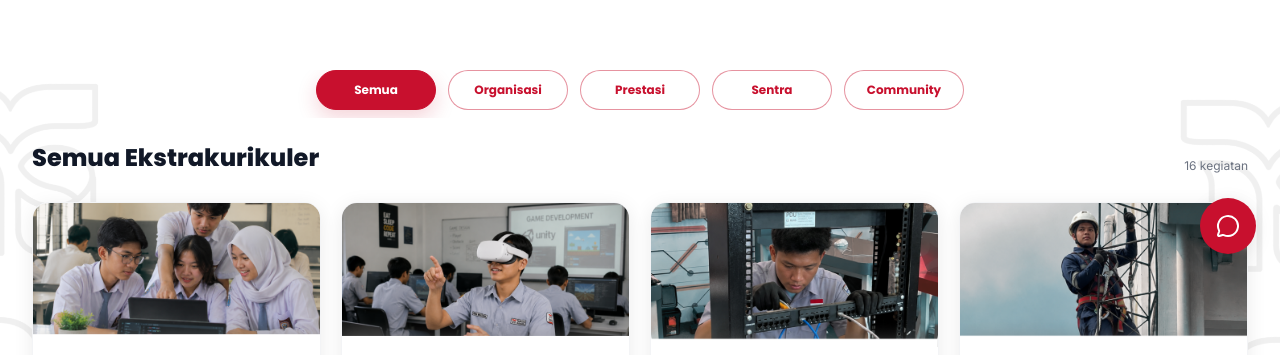
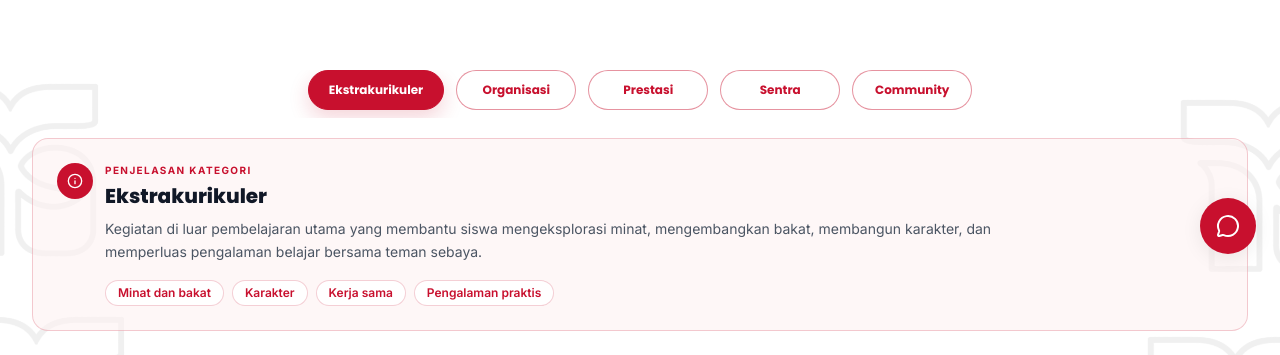
Before and after one commit to KiandrAHD/smk-telkom-purwokerto, a React (Vite) app in the folder frontend/: page /ekstrakurikuler in a window 1280 px wide. Shown: the part 522-877 px from the top of the page. Built offline with nearby package versions, Linux system fonts and the light colour scheme; no server answers.

Commit message:
feat: tambahkan penjelasan kategori ekstrakurikuler

```diff
--- a/frontend/scripts/uji-ekstrakurikuler.mjs
+++ b/frontend/scripts/uji-ekstrakurikuler.mjs
@@ -18,10 +18,17 @@ for (const nama of kegiatan) {
 }
 
 assert.match(page, /aria-label="Cari kegiatan"/);
-assert.match(page, /const \[activeCategory, setActiveCategory\] = useState\('Semua'\)/);
-assert.match(page, /activeCategory === 'Semua' \|\| item\.category === activeCategory/);
+assert.match(page, /const \[activeCategory, setActiveCategory\] = useState\('Ekstrakurikuler'\)/);
+assert.match(page, /activeCategory === 'Ekstrakurikuler' \|\| item\.category === activeCategory/);
 assert.match(page, /CategoryTabs activeCategory=\{activeCategory\} onSelect=\{onSelect\}/);
 assert.match(page, /onSelect=\{setActiveCategory\}/);
+assert.match(page, /id="penjelasan-kategori"/);
+assert.match(page, /aria-live="polite"/);
+assert.match(page, /aria-controls="penjelasan-kategori"/);
+assert.match(page, /categoryDetails\[activeCategory\]/);
+for (const kategori of ['Ekstrakurikuler', 'Organisasi', 'Prestasi', 'Sentra', 'Community']) {
+  assert.ok(data.includes(`${kategori}: {`), `Penjelasan ${kategori} belum tersedia`);
+}
 assert.ok(!page.includes('scrollIntoView'), 'Filter masih menggulir ke section lain');
 assert.ok(!page.includes('RibbonDivider'), 'Kategori masih dirender sebagai section bertumpuk');
 assert.match(page, /footerAccent/);
--- a/frontend/src/pages/EkstrakurikulerPage.jsx
+++ b/frontend/src/pages/EkstrakurikulerPage.jsx
@@ -1,5 +1,5 @@
 import { useMemo, useState } from 'react';
-import { ArrowRight, Bookmark, BriefcaseBusiness, ChevronLeft, ChevronRight, Search, Trophy, UsersRound } from 'lucide-react';
+import { ArrowRight, Bookmark, BriefcaseBusiness, ChevronLeft, ChevronRight, Info, Search, Trophy, UsersRound } from 'lucide-react';
 import { Link } from 'react-router-dom';
 import MainLayout from '../layouts/MainLayout';
 import footerAccent from '../assets/landing/footer-accent.png';
@@ -37,6 +37,7 @@ const CategoryTabs = ({ activeCategory, onSelect }) => (
           type="button"
           onClick={() => onSelect(name)}
           aria-pressed={active}
+          aria-controls="penjelasan-kategori"
           className={`h-10 min-w-[7.5rem] flex-none rounded-full border px-5 font-heading text-xs font-bold transition-all duration-200 ${
             active
               ? 'border-primary bg-primary text-white shadow-[0_8px_20px_rgba(200,16,46,0.18)]'
@@ -91,6 +92,7 @@ const CardGrid = ({ items, carousel = false }) => (
 const CategorySection = ({ activeCategory, title, items, onSelect }) => {
   const [activeSlide, setActiveSlide] = useState(0);
   const [direction, setDirection] = useState('next');
+  const categoryDetail = ekstrakurikulerData.categoryDetails[activeCategory];
   const orderedItems = items.map((_, offset) => items[(activeSlide + offset) % items.length]);
 
   const shiftSlide = (step) => {
@@ -122,6 +124,36 @@ const CategorySection = ({ activeCategory, title, items, onSelect }) => {
       <AccentPattern />
       <div className="relative z-10 mx-auto max-w-7xl px-4 sm:px-6 lg:px-8">
         <CategoryTabs activeCategory={activeCategory} onSelect={onSelect} />
+        <div
+          id="penjelasan-kategori"
+          aria-live="polite"
+          aria-labelledby="judul-penjelasan-kategori"
+          className="mt-5 overflow-hidden rounded-2xl border border-primary/20 bg-primary-50/60"
+        >
+          <div key={activeCategory} className="animate-masuk-halaman p-5 sm:p-6">
+            <div className="flex items-start gap-3">
+              <span className="grid h-9 w-9 flex-none place-items-center rounded-full bg-primary text-white">
+                <Info className="h-4 w-4" aria-hidden="true" />
+              </span>
+              <div className="min-w-0">
+                <p className="text-[10px] font-bold uppercase tracking-[0.14em] text-primary">Penjelasan kategori</p>
+                <h2 id="judul-penjelasan-kategori" className="mt-1 font-heading text-lg font-extrabold text-dark-900 sm:text-xl">
+                  {categoryDetail.title}
+                </h2>
+                <p className="mt-2 max-w-4xl text-xs leading-relaxed text-dark-600 sm:text-sm">
+                  {categoryDetail.description}
+                </p>
+                <div className="mt-4 flex flex-wrap gap-2" aria-label={`Hal yang dikembangkan dalam ${categoryDetail.title}`}>
+                  {categoryDetail.skills.map((skill) => (
+                    <span key={skill} className="rounded-full border border-primary/20 bg-white px-3 py-1 text-[10px] font-semibold text-primary sm:text-xs">
+                      {skill}
+                    </span>
+                  ))}
+                </div>
+              </div>
+            </div>
+          </div>
+        </div>
         <div className="mt-6 flex items-end justify-between gap-4">
           <h2 className="font-heading text-xl font-extrabold text-dark-900 sm:text-2xl">{title}</h2>
           <p className="text-xs text-dark-500">{items.length} kegiatan</p>
@@ -182,17 +214,17 @@ const CategorySection = ({ activeCategory, title, items, onSelect }) => {
 
 const EkstrakurikulerPage = () => {
   const [search, setSearch] = useState('');
-  const [activeCategory, setActiveCategory] = useState('Semua');
+  const [activeCategory, setActiveCategory] = useState('Ekstrakurikuler');
   const keyword = search.trim().toLocaleLowerCase('id-ID');
 
   const filteredItems = useMemo(() => ekstrakurikulerData.items.filter((item) => (
-    (activeCategory === 'Semua' || item.category === activeCategory)
+    (activeCategory === 'Ekstrakurikuler' || item.category === activeCategory)
     && `${item.title} ${item.category} ${item.description}`.toLocaleLowerCase('id-ID').includes(keyword)
   )), [activeCategory, keyword]);
 
   const sectionTitle = keyword
     ? 'Hasil Pencarian'
-    : activeCategory === 'Semua' ? 'Semua Ekstrakurikuler' : activeCategory;
+    : activeCategory === 'Ekstrakurikuler' ? 'Semua Ekstrakurikuler' : activeCategory;
 
   return (
     <MainLayout>
```
Also changed, not shown: frontend/src/data/dummyData.js.
